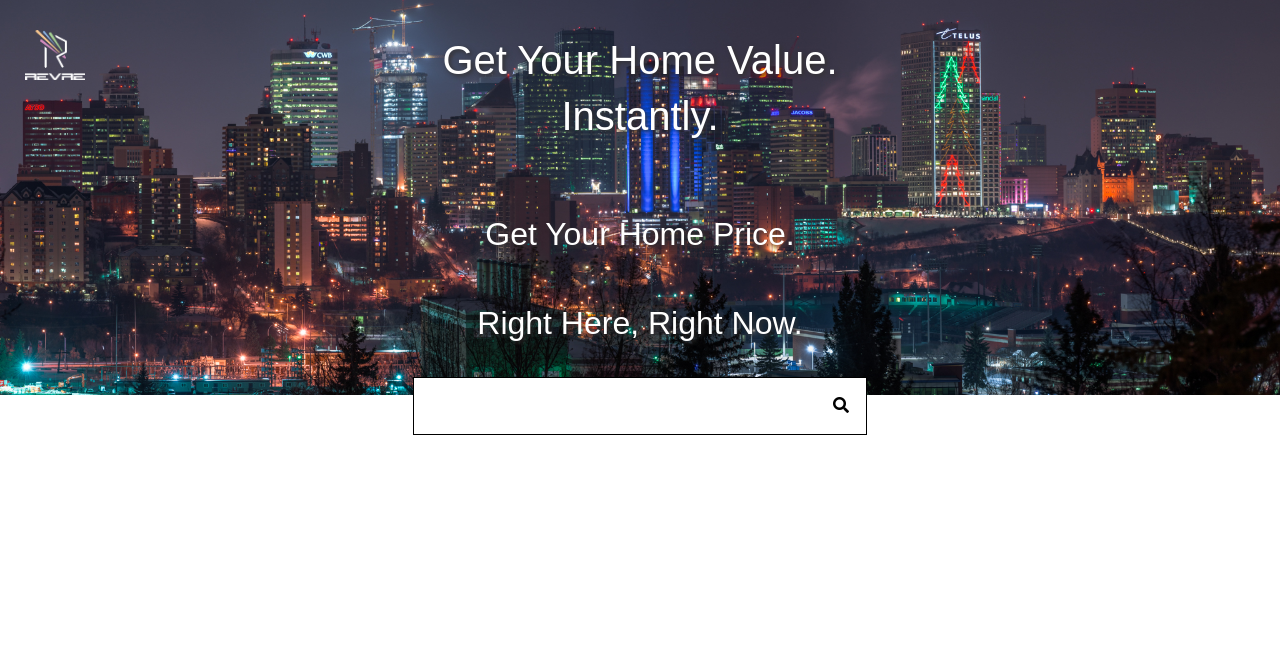
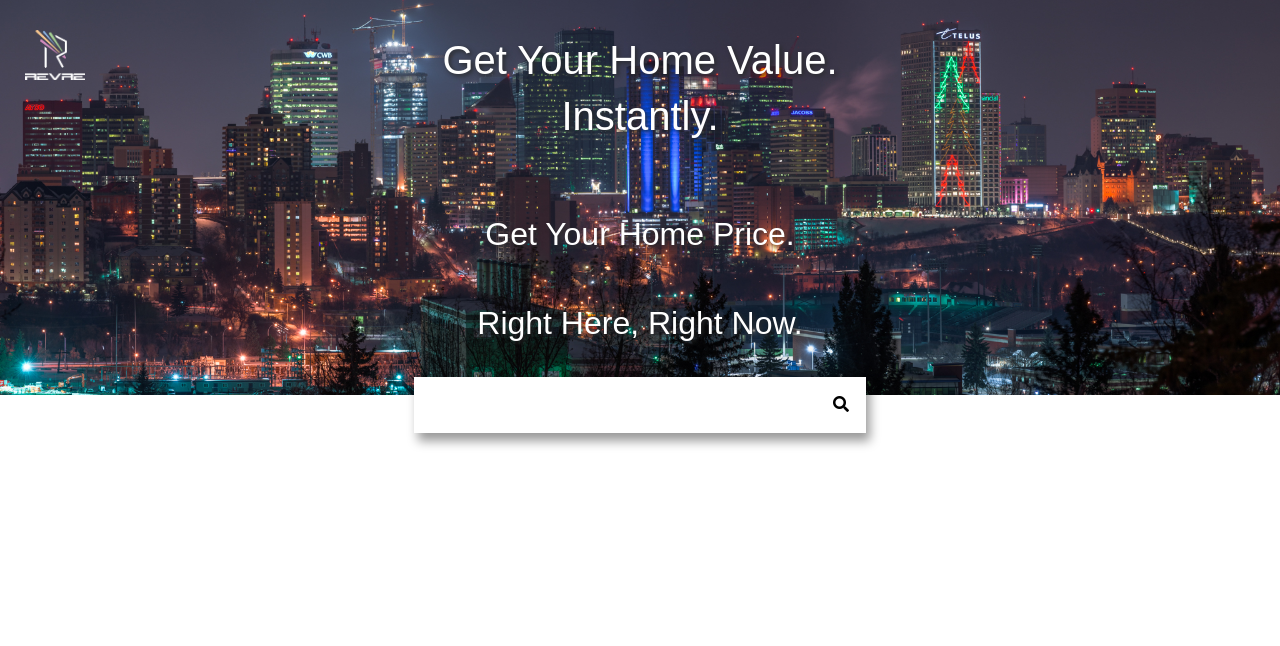
Before and after one commit to MattMont/Django, a Django app: page /homevalue/ in a window 1280 px wide. Shown: the top 646 px of the page. Run offline with Django 3.2, Linux system fonts and the light colour scheme; some libraries are stand-ins or nearby versions.

Commit message:
add shadow to searchbar and text

```diff
--- a/testSite/homevalue/static/homevalue/css/autoaddress.css
+++ b/testSite/homevalue/static/homevalue/css/autoaddress.css
@@ -108,7 +108,7 @@ body {
 }
 .center {
     color: white;
-    text-shadow: 2px 2px 4px #333131;
+    text-shadow: 2px 2px 4px #292a2b;
     justify-content: center;
     text-align: center;
     margin: 2%;
@@ -128,11 +128,11 @@ body {
 }
 .frm {
     background-color: white;
+    box-shadow: 4px 8px 10px rgba(0, 0, 0, 0.4);
 }
 
 @media screen and (min-width: 768px) {
     .frm {
-        border:1px solid #000;
         display:inline-block;
     }
     #id_addy {
@@ -166,6 +166,7 @@ body {
     height: auto;
     color: black;
 }
+
 
 
 /*List with Revre button*/
```
